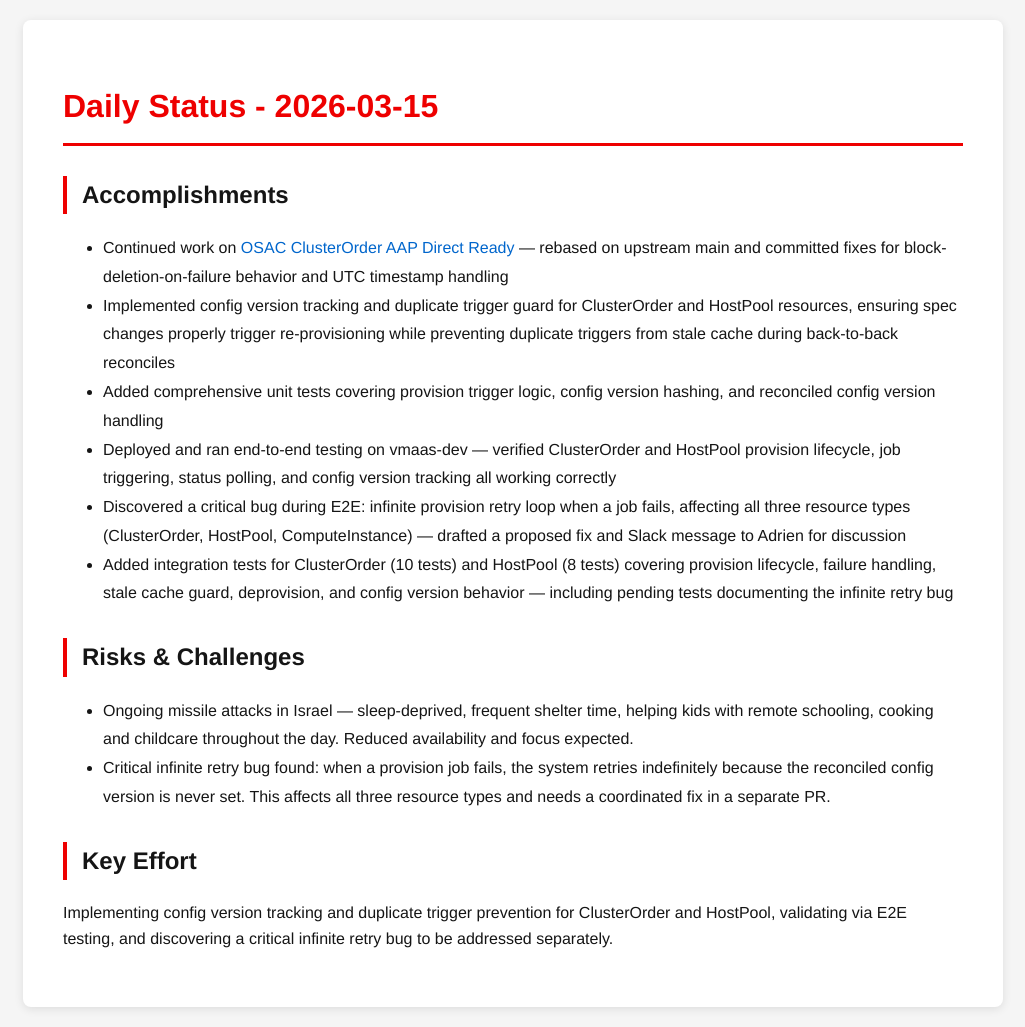
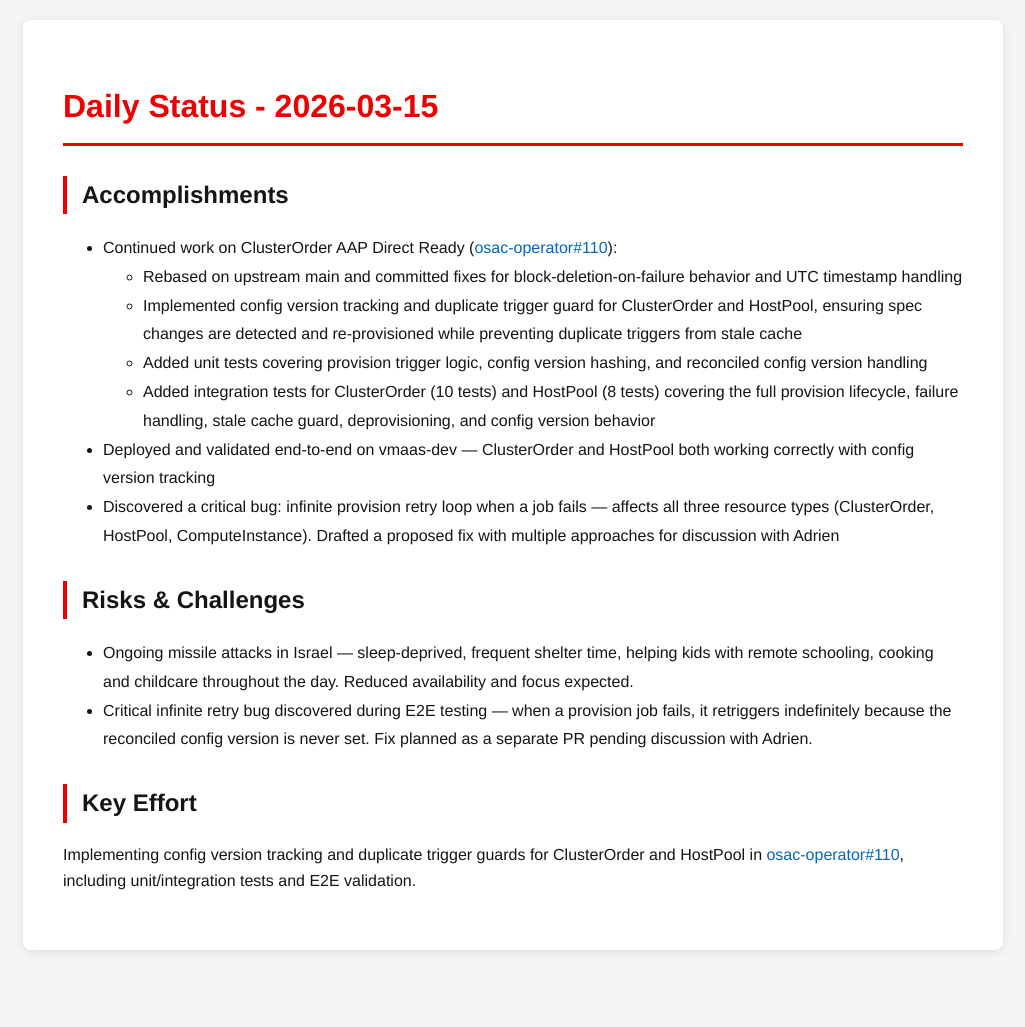
Before and after one commit to tzvatot/daily-status, a Jekyll site: the page built from 2026-03-15.md, in a window 1280 px wide. Shown: the whole page, without its empty margins (127-1152 px from the left). Built offline with Jekyll 4.4.1, drawn with Linux system fonts in a browser that asks for light colours; after the commit the page ends 970 px from its top, so only the background shows below that.

Commit message:
Daily status update - 2026-03-15

```diff
--- a/2026-03-15.md
+++ b/2026-03-15.md
@@ -7,16 +7,20 @@ date: 2026-03-15
 # Daily Status - 2026-03-15
 
 ## Accomplishments
-- Continued work on [OSAC ClusterOrder AAP Direct Ready](https://github.com/osac-project/osac-operator/pull/110) — rebased on upstream main and committed fixes for block-deletion-on-failure behavior and UTC timestamp handling
-- Implemented config version tracking and duplicate trigger guard for ClusterOrder and HostPool resources, ensuring spec changes properly trigger re-provisioning while preventing duplicate triggers from stale cache during back-to-back reconciles
-- Added comprehensive unit tests covering provision trigger logic, config version hashing, and reconciled config version handling
-- Deployed and ran end-to-end testing on vmaas-dev — verified ClusterOrder and HostPool provision lifecycle, job triggering, status polling, and config version tracking all working correctly
-- Discovered a critical bug during E2E: infinite provision retry loop when a job fails, affecting all three resource types (ClusterOrder, HostPool, ComputeInstance) — drafted a proposed fix and Slack message to Adrien for discussion
-- Added integration tests for ClusterOrder (10 tests) and HostPool (8 tests) covering provision lifecycle, failure handling, stale cache guard, deprovision, and config version behavior — including pending tests documenting the infinite retry bug
+
+- Continued work on ClusterOrder AAP Direct Ready ([osac-operator#110](https://github.com/osac-project/osac-operator/pull/110)):
+  - Rebased on upstream main and committed fixes for block-deletion-on-failure behavior and UTC timestamp handling
+  - Implemented config version tracking and duplicate trigger guard for ClusterOrder and HostPool, ensuring spec changes are detected and re-provisioned while preventing duplicate triggers from stale cache
+  - Added unit tests covering provision trigger logic, config version hashing, and reconciled config version handling
+  - Added integration tests for ClusterOrder (10 tests) and HostPool (8 tests) covering the full provision lifecycle, failure handling, stale cache guard, deprovisioning, and config version behavior
+- Deployed and validated end-to-end on vmaas-dev — ClusterOrder and HostPool both working correctly with config version tracking
+- Discovered a critical bug: infinite provision retry loop when a job fails — affects all three resource types (ClusterOrder, HostPool, ComputeInstance). Drafted a proposed fix with multiple approaches for discussion with Adrien
 
 ## Risks & Challenges
+
 - Ongoing missile attacks in Israel — sleep-deprived, frequent shelter time, helping kids with remote schooling, cooking and childcare throughout the day. Reduced availability and focus expected.
-- Critical infinite retry bug found: when a provision job fails, the system retries indefinitely because the reconciled config version is never set. This affects all three resource types and needs a coordinated fix in a separate PR.
+- Critical infinite retry bug discovered during E2E testing — when a provision job fails, it retriggers indefinitely because the reconciled config version is never set. Fix planned as a separate PR pending discussion with Adrien.
 
 ## Key Effort
-Implementing config version tracking and duplicate trigger prevention for ClusterOrder and HostPool, validating via E2E testing, and discovering a critical infinite retry bug to be addressed separately.
+
+Implementing config version tracking and duplicate trigger guards for ClusterOrder and HostPool in [osac-operator#110](https://github.com/osac-project/osac-operator/pull/110), including unit/integration tests and E2E validation.
```
